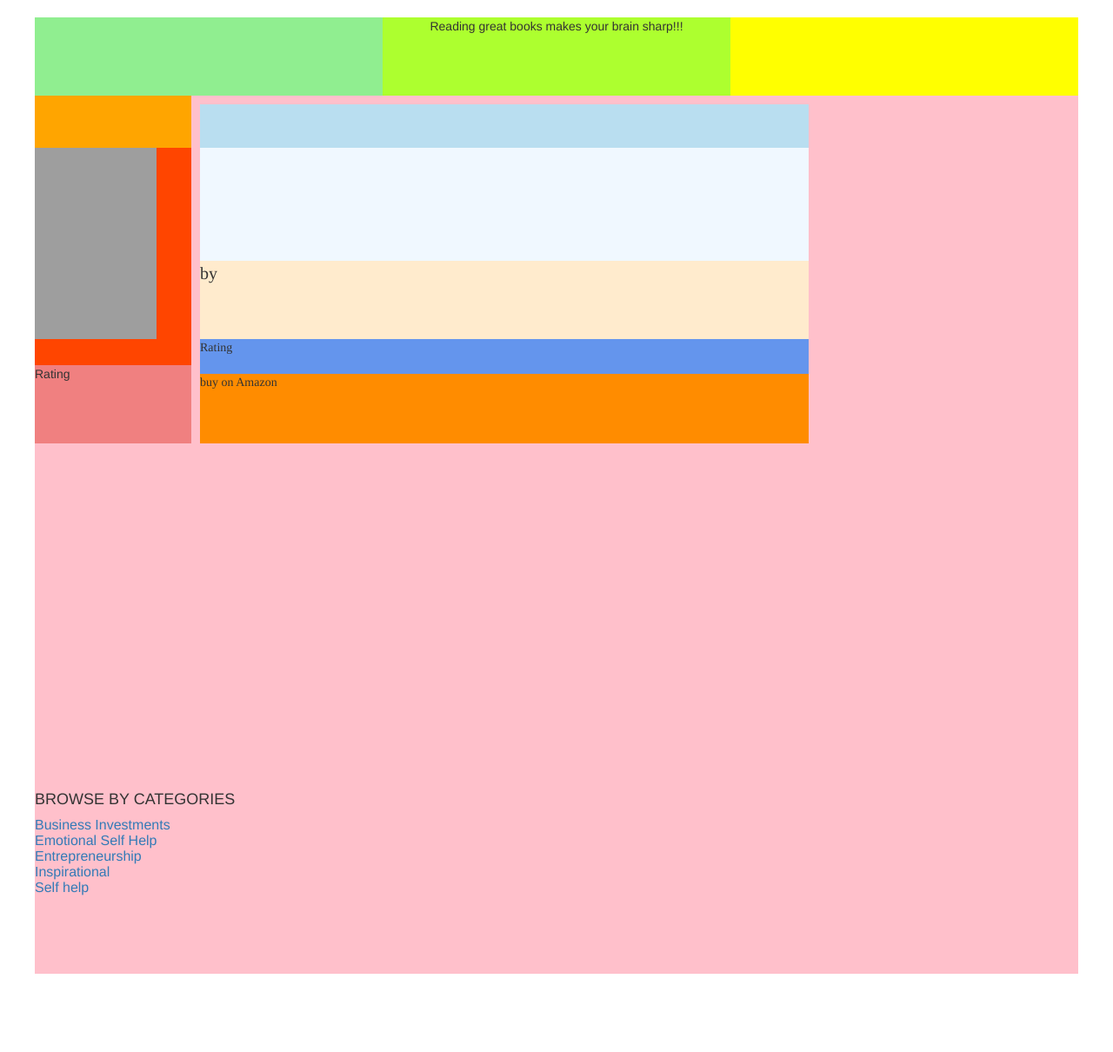
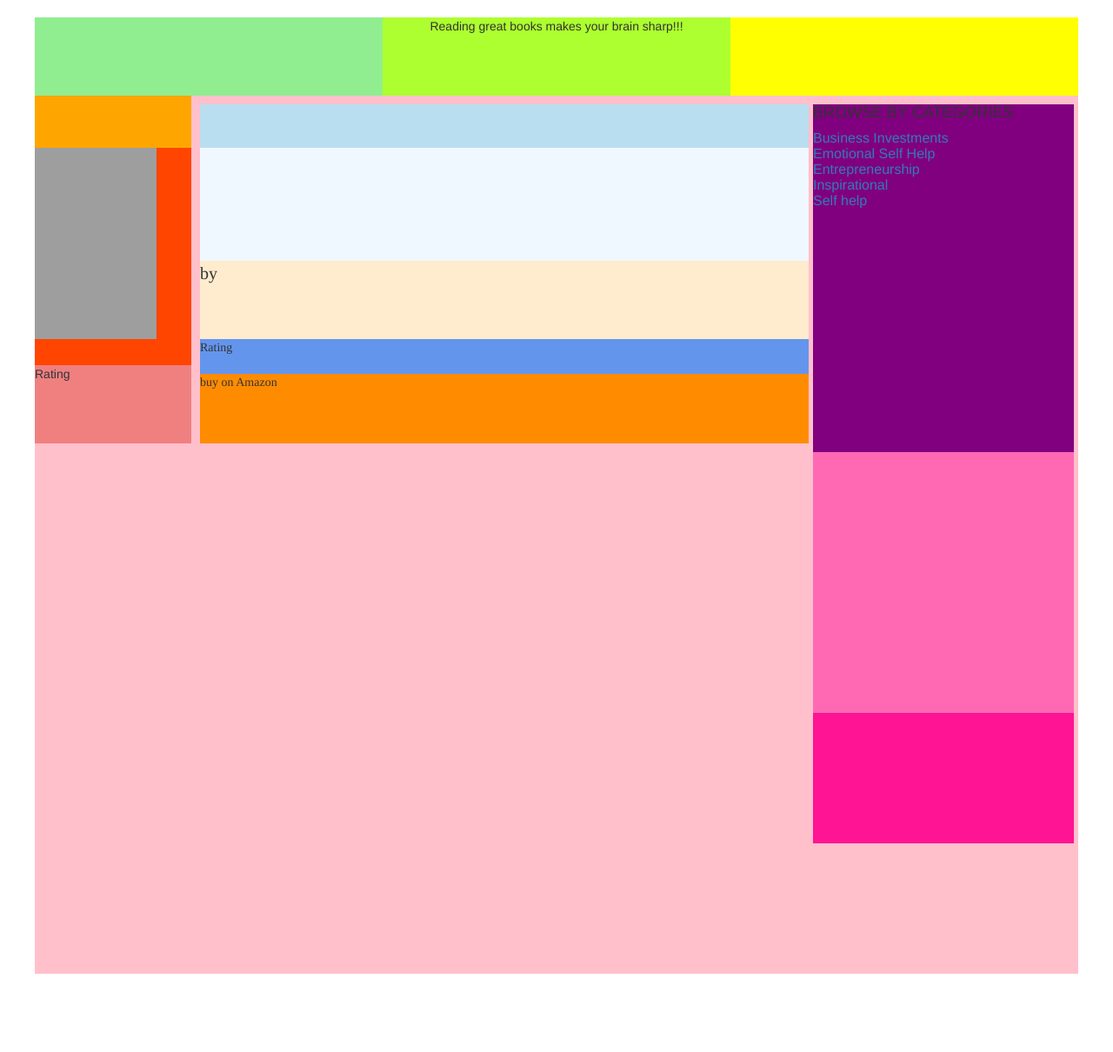
Before and after one commit to zolaneta/books_flask_app, a Flask app: page /title in a window 1280 px wide. Shown: the part 102-1312 px from the top of the page at 87% size. Run offline with Flask 2, Linux system fonts and the light colour scheme; data comes from the database, SQL or seed files in the repository; some libraries are stand-ins or nearby versions; grey boxes are pictures that could not be loaded.

Commit message:
title page, added ads spaces

```diff
--- a/app/static/css/layout.css
+++ b/app/static/css/layout.css
@@ -56,7 +56,6 @@ body {
 #body {
    height: 1200px;
 
-
 }
 
 #footer {
--- a/app/static/css/title.css
+++ b/app/static/css/title.css
@@ -30,6 +30,7 @@
     height: 90px;
     width: 400px;
     text-align: center;
+
 }
 #top3{
     position: relative;
@@ -67,8 +68,6 @@
     left: 190px;
     bottom: 390px;
     font-family: Times;
-
-
 }
 #info1{
     position: relative;
@@ -83,7 +82,6 @@
     width: 700px;
     font-weight: bold;
     font-size: 30px;
-
 }
 #info3{
     position: relative;
@@ -104,3 +102,29 @@
     height: 80px;
     width: 700px;
 }
+#ads{
+    position: relative;
+    background-color: palegreen;
+    height: 850px;
+    width: 300px;
+    left: 895px;
+    bottom: 790px;
+}
+#ads1{
+    position: relative;
+    background-color: purple;
+    height: 400px;
+    width: 300px;
+}
+#ads2{
+    position: relative;
+    background-color: hotpink;
+    height: 300px;
+    width: 300px;
+}
+#ads3{
+    position: relative;
+    background-color: deeppink;
+    height: 150px;
+    width: 300px;
+}
--- a/app/templates/title.html
+++ b/app/templates/title.html
@@ -34,8 +34,36 @@
          <div id="info3">by {{ specific_book.author }}</div>
          <div id="info4">Rating </div>
          <div id="info5">buy on Amazon</div>
+    </div>
 
+
+    <div id="ads">
+         <div id="ads1">
+             <h4>BROWSE BY CATEGORIES</h4>
+        <table>
+
+           {% for item in categories %}
+               <tr>
+
+                  <td><a href="/category/{{ item.category }}"> {{ item.category }} </a> </td>
+                      {#  {{ item.category }} becomes <category> in the view #}
+               </tr>
+
+           {% endfor %}
+
+        </table>
+
+
+
+         </div>
+         <div id="ads2"></div>
+         <div id="ads3">
+
+
+
+         </div>
     </div>
+
 <!--
 
          <table>
@@ -53,19 +81,6 @@
 -->
 
 
-        <h4>BROWSE BY CATEGORIES</h4>
-        <table>
-
-           {% for item in categories %}
-               <tr>
-
-                  <td><a href="/category/{{ item.category }}"> {{ item.category }} </a> </td>
-                      {#  {{ item.category }} becomes <category> in the view #}
-               </tr>
-
-           {% endfor %}
-
-        </table>
 
 
 </div>
```
